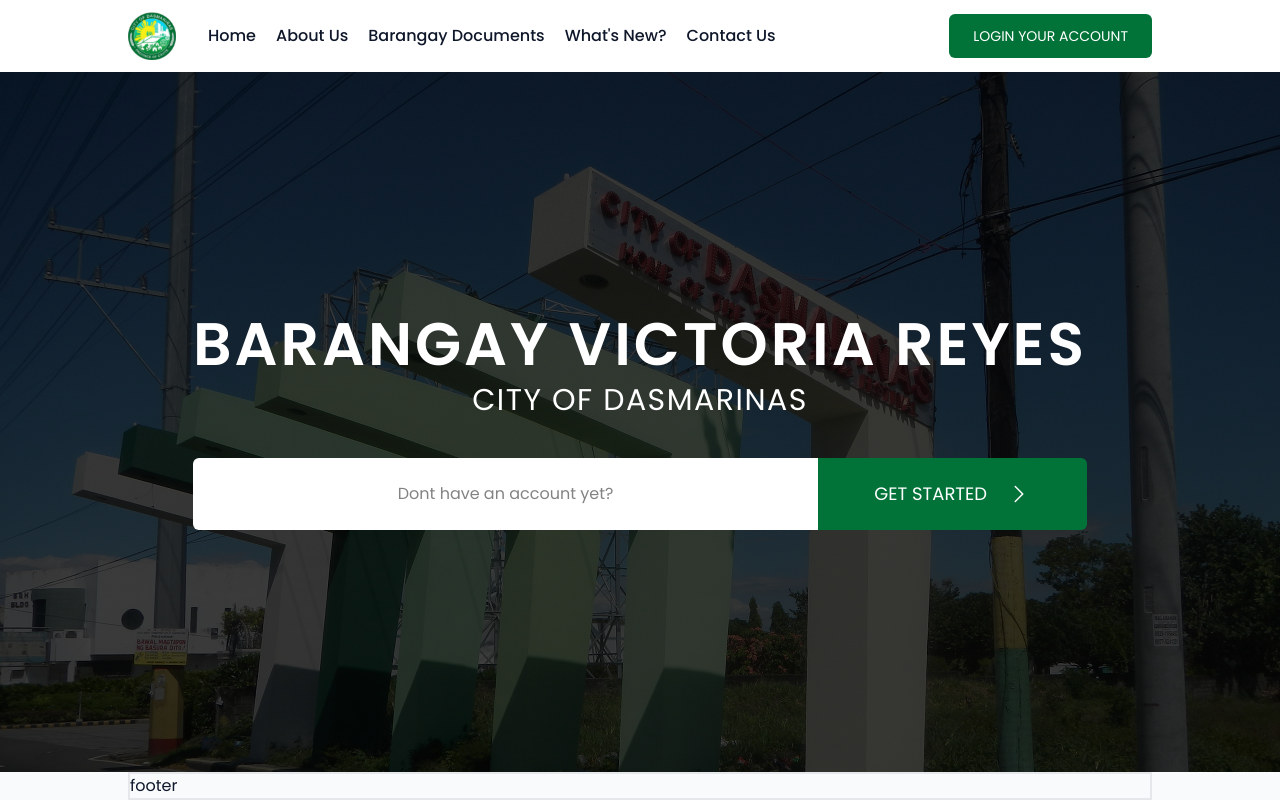
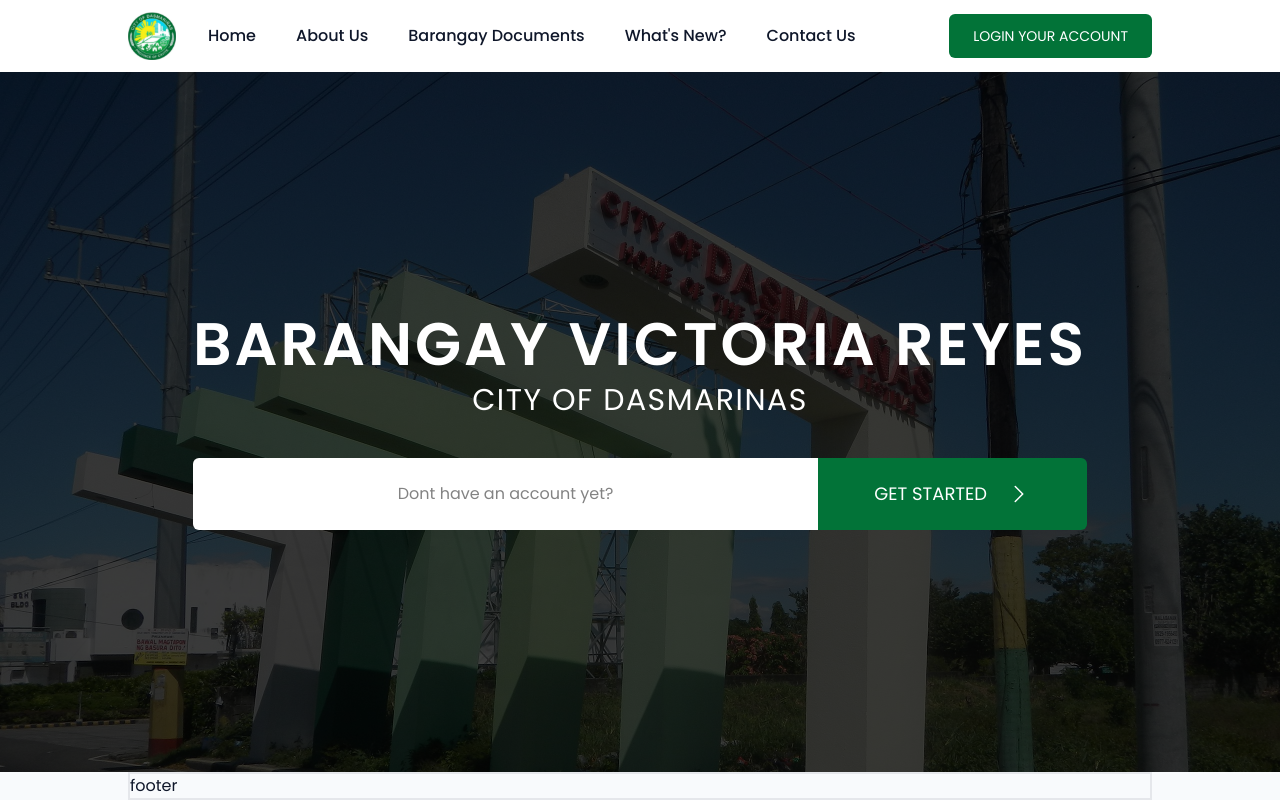
Before and after one commit to jazztinecruz/victoria-reyes, a Next.js app: page / in a window 1280 px wide. Built offline with nearby package versions, Linux system fonts and the light colour scheme.

Commit message:
Change gap css style

```diff
--- a/components/app/navbar/nav-links/nav-links.tsx
+++ b/components/app/navbar/nav-links/nav-links.tsx
@@ -3,7 +3,7 @@ import NavLink from "../nav-link/nav-link";
 const NavLinks = () => {
   return (
     <div className="notebook:hidden laptop:block ">
-      <div className="flex items-center gap-5">
+      <div className="flex items-center gap-10">
         {/* navlinks */}
         <NavLink name="Home" link="#" />
         <NavLink name="About Us" link="#" />
```
